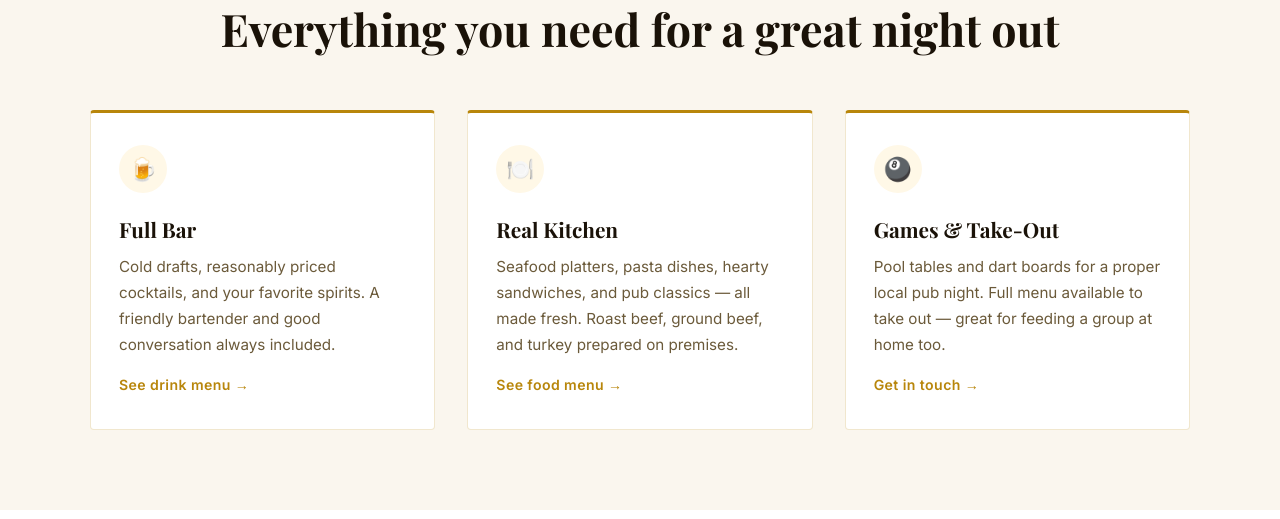
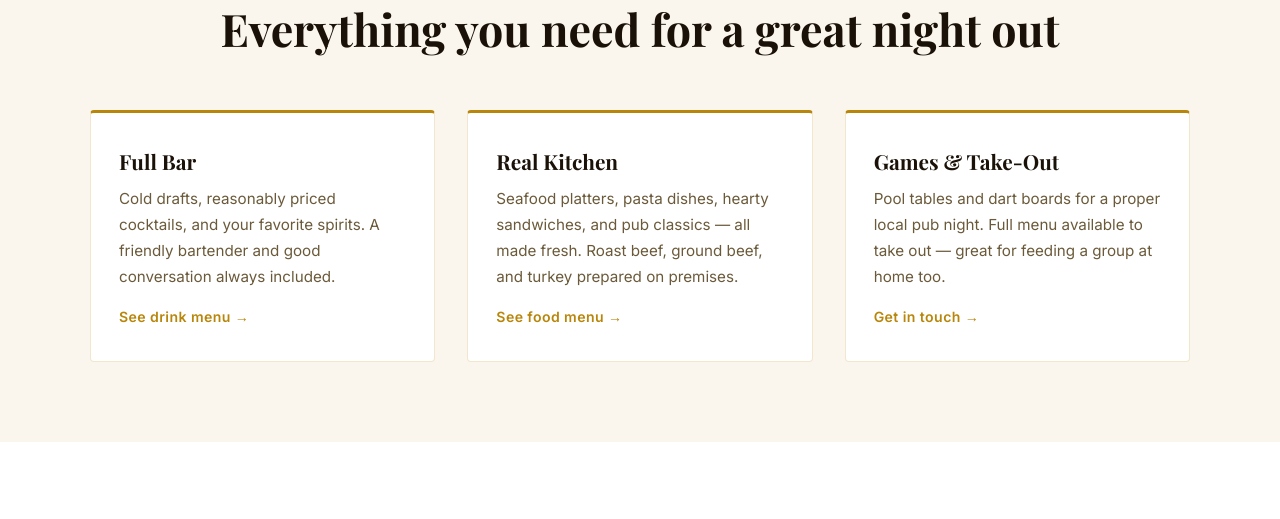
Before and after one commit to Craven9/Patricks-Pub-And-Restaurant, a plain HTML site: page index.html in a window 1280 px wide. Shown: the part 857-1376 px from the top of the page. Drawn offline with nearby package versions, Linux system fonts and the light colour scheme.

Commit message:
Remove feature icons from features grid
Removed feature icons from the features grid section.

```diff
--- a/index.html
+++ b/index.html
@@ -440,19 +440,16 @@
     </div>
     <div class="features-grid">
       <div class="feature-card">
-        <div class="feature-icon">🍺</div>
         <h3>Full Bar</h3>
         <p>Cold drafts, reasonably priced cocktails, and your favorite spirits. A friendly bartender and good conversation always included.</p>
         <a href="#menu">See drink menu →</a>
       </div>
       <div class="feature-card">
-        <div class="feature-icon">🍽️</div>
         <h3>Real Kitchen</h3>
         <p>Seafood platters, pasta dishes, hearty sandwiches, and pub classics — all made fresh. Roast beef, ground beef, and turkey prepared on premises.</p>
         <a href="#menu">See food menu →</a>
       </div>
       <div class="feature-card">
-        <div class="feature-icon">🎱</div>
         <h3>Games &amp; Take-Out</h3>
         <p>Pool tables and dart boards for a proper local pub night. Full menu available to take out — great for feeding a group at home too.</p>
         <a href="#location">Get in touch →</a>
```
